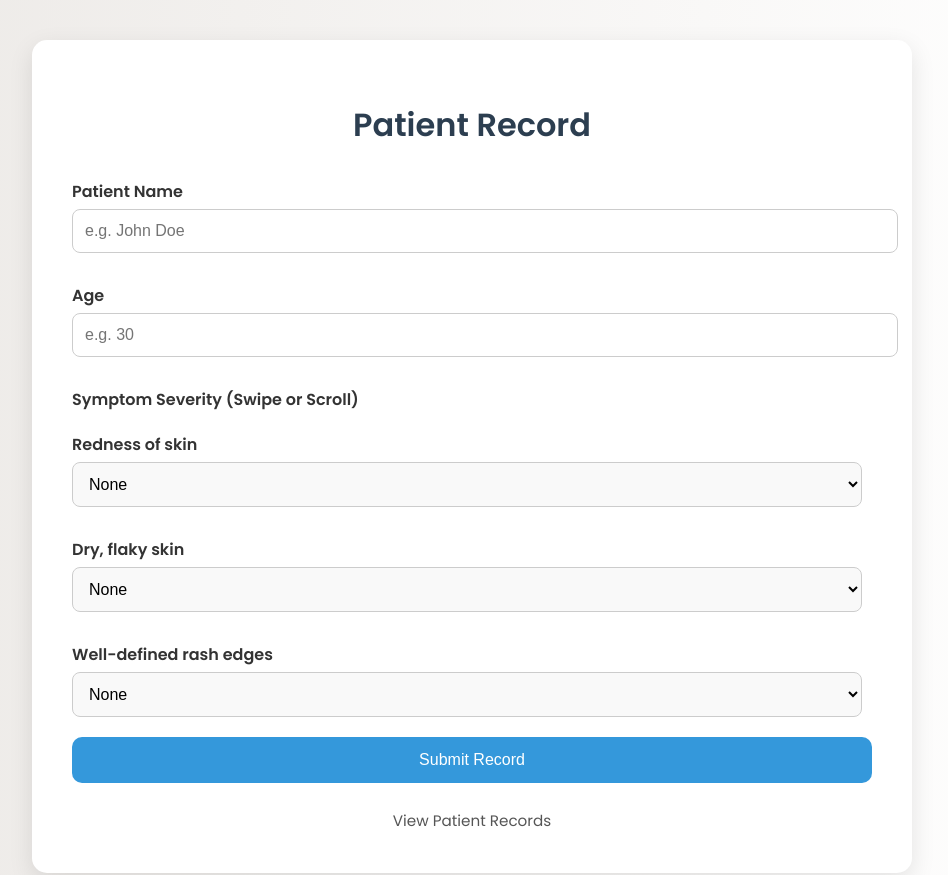
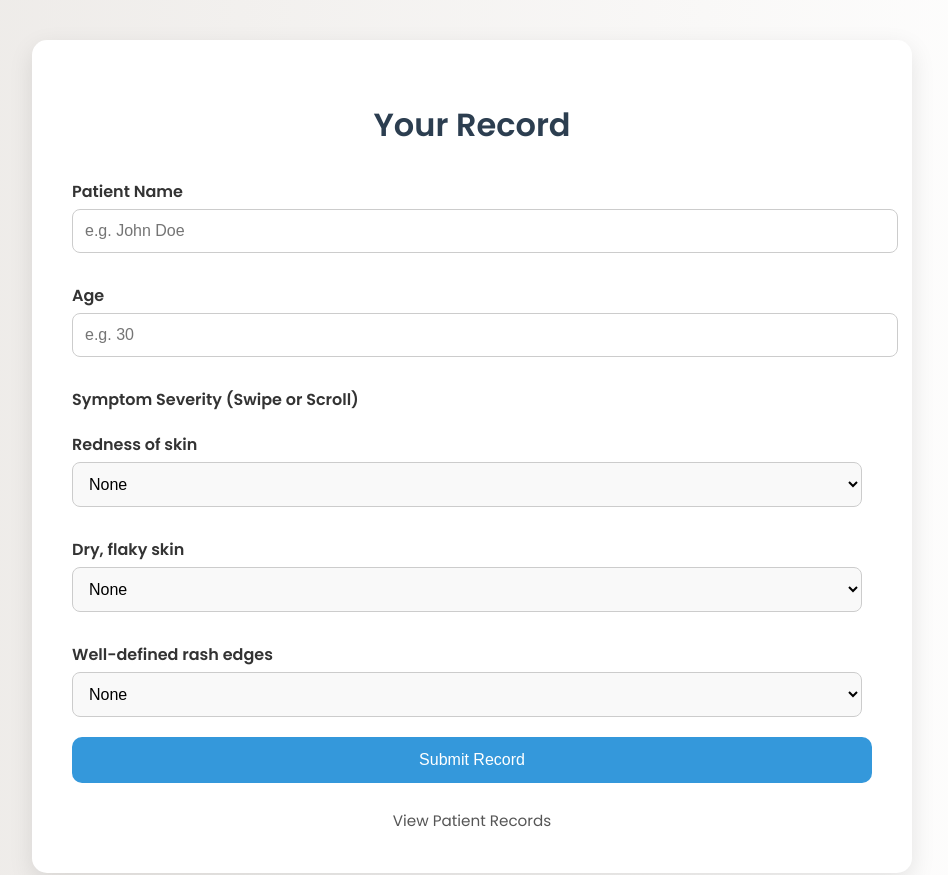
Before and after one commit to Aromalarc/ArAiSkin, a Flask app: page / in a window 1280 px wide. Shown: the top 875 px of the page, without its empty margins (168-1116 px from the left). Run offline with Flask 3, Linux system fonts and the light colour scheme; the visitor is signed in with stand-in values (Sample User, id 1); parts of the project's set-up code (start-up, migrations or seed data) failed here and were passed over.

Commit message:
Update index.html

```diff
--- a/templates/index.html
+++ b/templates/index.html
@@ -180,7 +180,7 @@
 <head>
   <meta charset="UTF-8" />
   <meta name="viewport" content="width=device-width, initial-scale=1.0" />
-  <title>Add Patient Record</title>
+  <title>Add Your Records</title>
   <link href="https://fonts.googleapis.com/css2?family=Poppins:wght@400;600&display=swap" rel="stylesheet">
 
   <style>
@@ -321,7 +321,7 @@
       <a href="/logout" class="logout-link">Logout</a>
     {% endif %}
 
-    <h1>Patient Record</h1>
+    <h1>Your Record</h1>
     <form method="POST" action="/add">
       <label for="name">Patient Name</label>
       <input type="text" id="name" name="name" required placeholder="e.g. John Doe" />
```
